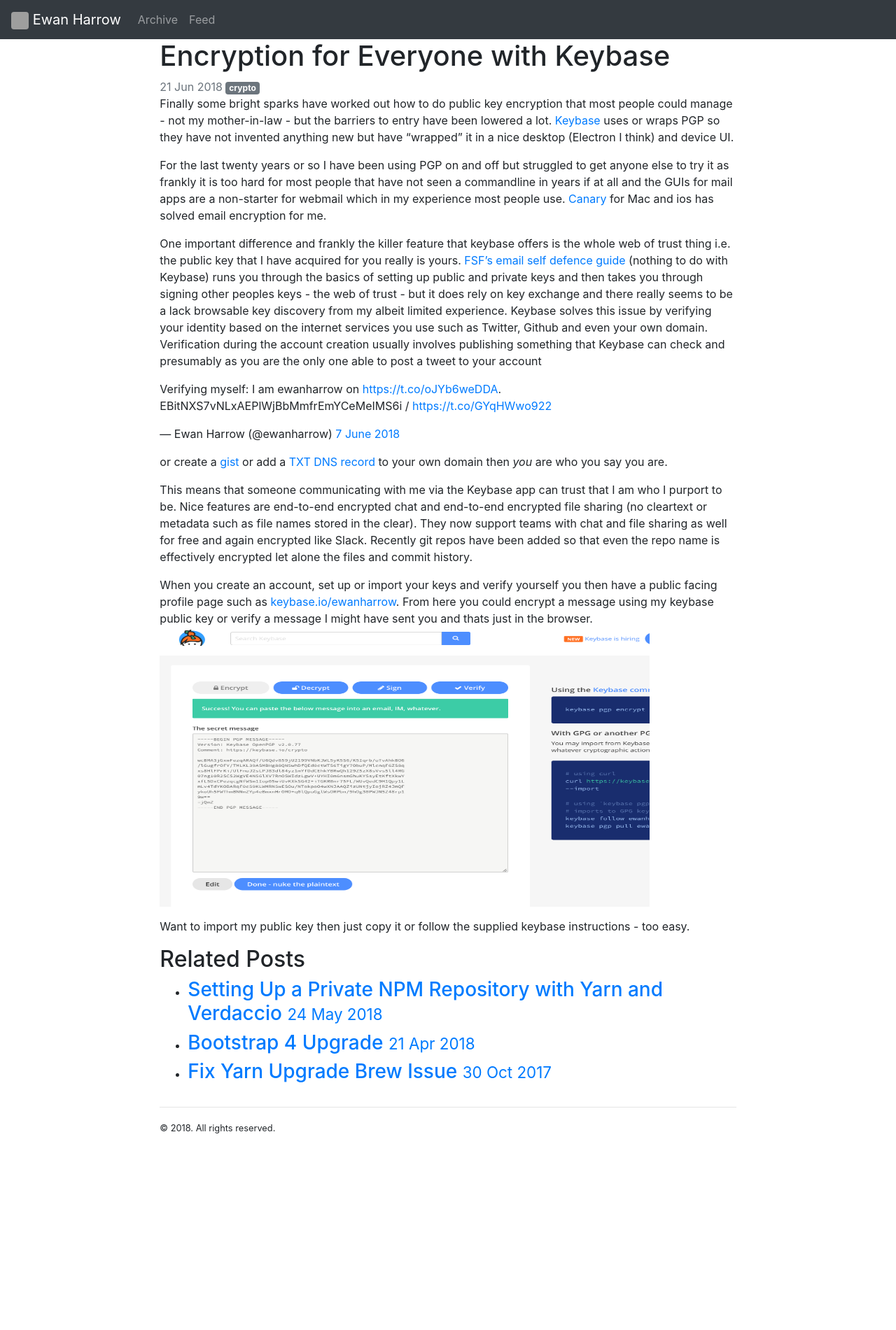
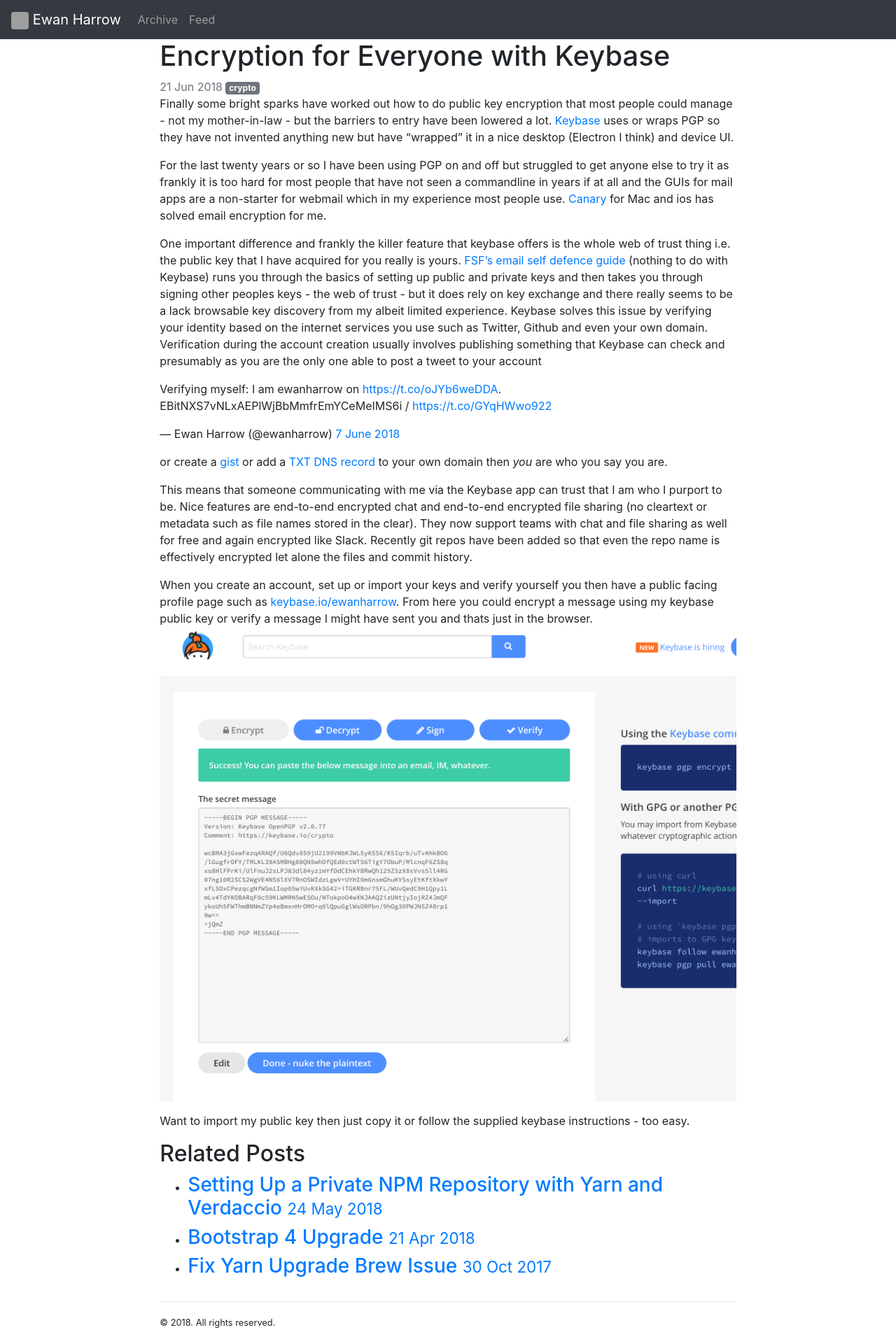
Before and after one commit to eharrow/eharrow.github.io, a Jekyll site: the page built from _posts/2018-06-21-encryption-for-everyone.md, in a window 1280 px wide. Shown: the whole page at 70% size. Built offline with Jekyll 4.4.1, drawn with Linux system fonts in a browser that asks for light colours; nearby versions of some CDN libraries; comment, search, counter and statistics services are not loaded; before the commit the page ends 1623 px from its top, so only the background shows below that; grey boxes are pictures that could not be loaded.

Commit message:
fix: bootstrap css applied to image

```diff
--- a/_posts/2018-06-21-encryption-for-everyone.md
+++ b/_posts/2018-06-21-encryption-for-everyone.md
@@ -17,7 +17,6 @@
 
 This means that someone communicating with me via the Keybase app can trust that I am who I purport to be.  Nice features are end-to-end encrypted chat and end-to-end encrypted file sharing (no cleartext or metadata such as file names stored in the clear).  They now support teams with chat and file sharing as well for free and again encrypted like Slack.  Recently git repos have been added so that even the repo name is effectively encrypted let alone the files and commit history.
 
-When you create an account, set up or import your keys and verify yourself you then have a public facing profile page such as [keybase.io/ewanharrow](https://keybase.io/ewanharrow).  From here you could encrypt a message using my keybase public key or verify a message I might have sent you and thats just in the browser.  <img src="/public/keybase-dot-io-encrypt.png" width="700" height="400">
-
+When you create an account, set up or import your keys and verify yourself you then have a public facing profile page such as [keybase.io/ewanharrow](https://keybase.io/ewanharrow).  From here you could encrypt a message using my keybase public key or verify a message I might have sent you and thats just in the browser.  <img src="/public/keybase-dot-io-encrypt.png" class="img-fluid">
 
 Want to import my public key then just copy it or follow the supplied keybase instructions - too easy.
```
